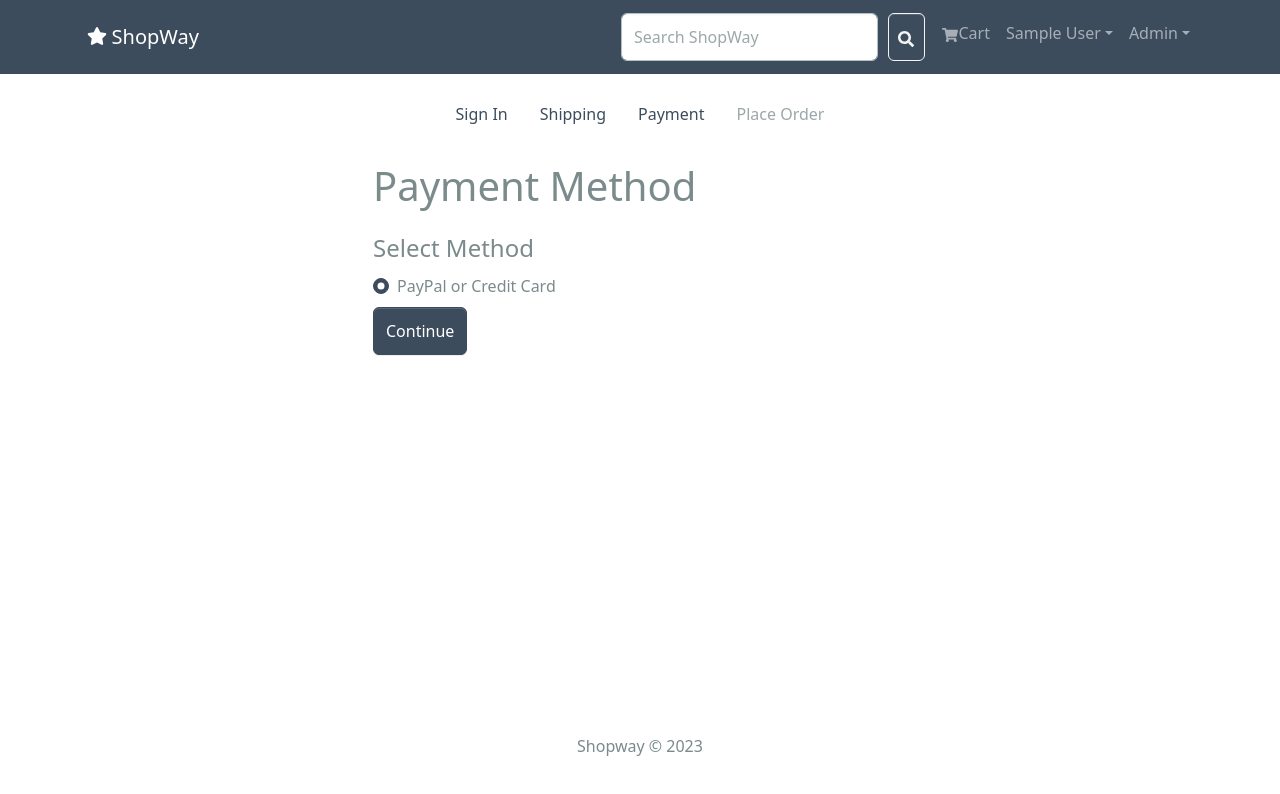
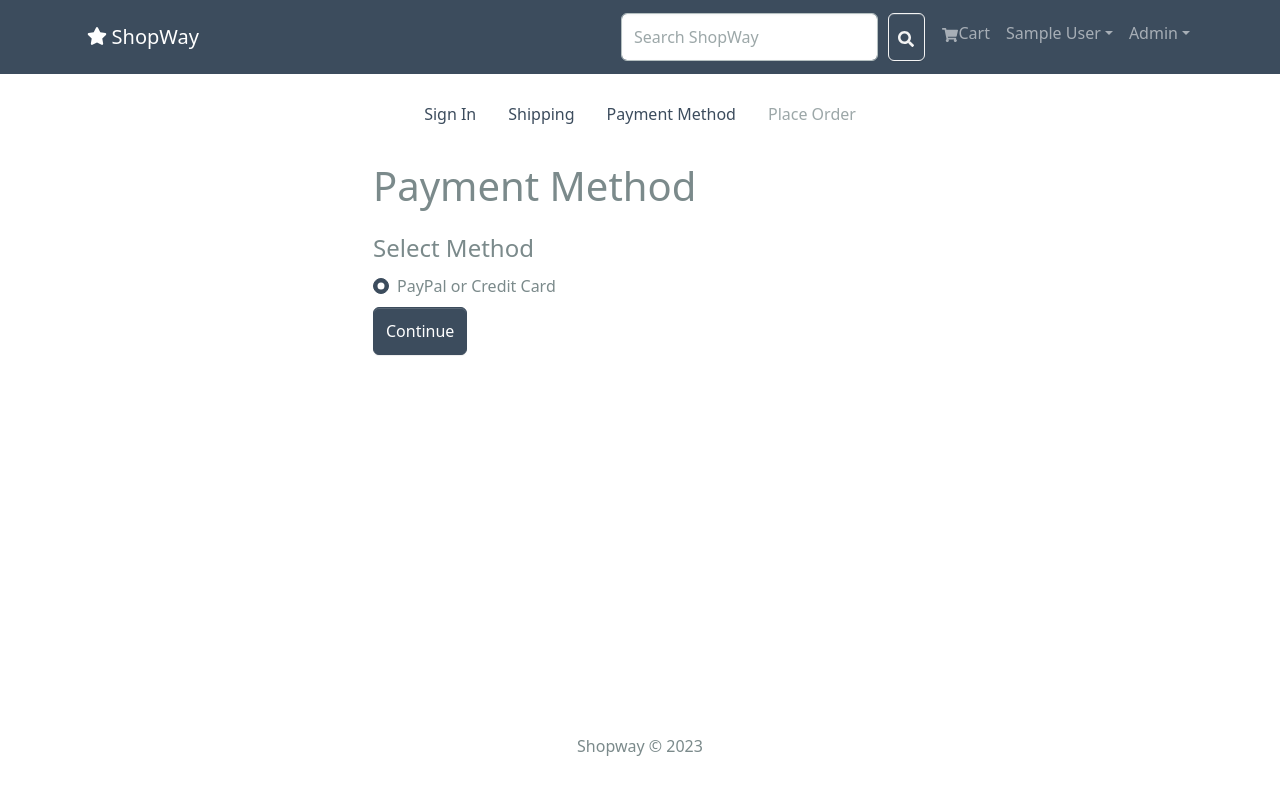
Before and after one commit to RK-41/shopway, a React (Create React App) app in the folder frontend/: page /payment in a window 1280 px wide. Shown: the top 794 px of the page. Built offline with nearby package versions, Linux system fonts and the light colour scheme; sample sign-in values are in the browser's storage.

Commit message:
Update CheckoutSteps.jsx

```diff
--- a/frontend/src/components/CheckoutSteps.jsx
+++ b/frontend/src/components/CheckoutSteps.jsx
@@ -33,10 +33,10 @@ const CheckoutSteps = ({ step1, step2, step3, step4 }) => {
 			<Nav.Item>
 				{step3 ? (
 					<LinkContainer to='/payment'>
-						<Nav.Link>Payment</Nav.Link>
+						<Nav.Link>Payment Method</Nav.Link>
 					</LinkContainer>
 				) : (
-					<Nav.Link disabled>Payment</Nav.Link>
+					<Nav.Link disabled>Payment Method</Nav.Link>
 				)}
 			</Nav.Item>
 
```
